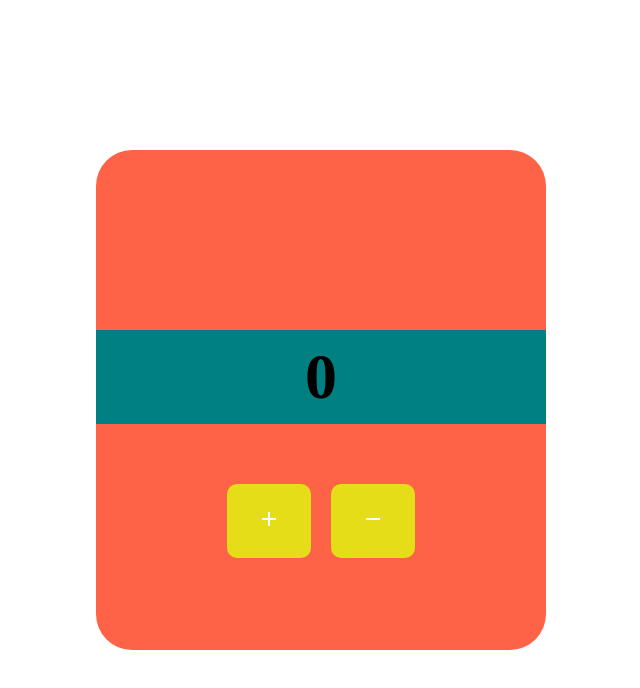
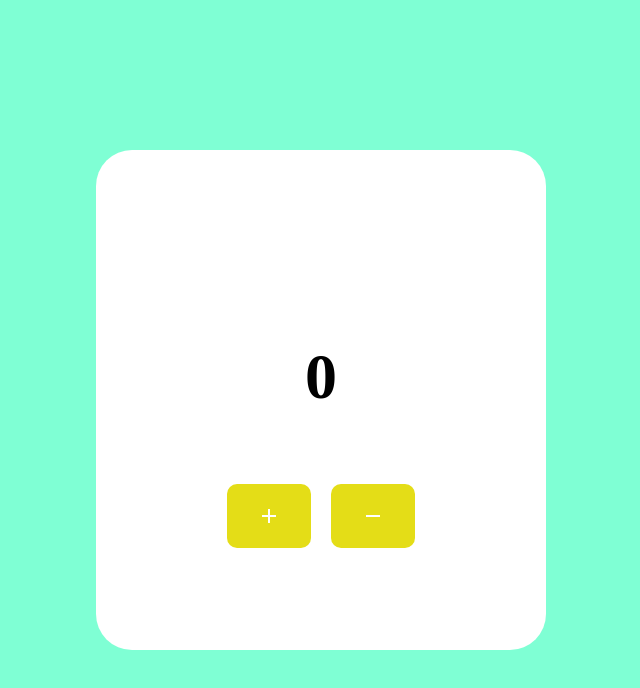
Before and after one commit to alnoman-stack/React_all_in_one, a React (Create React App) app in the folder my-app/: page / in a window 1280 px wide. Shown: the top 688 px of the page, without its empty margins (319-959 px from the left). Built offline with nearby package versions, Linux system fonts and the light colour scheme.

Commit message:
add material-ui-feature

```diff
--- a/my-app/src/components/challenge/challenge8.css
+++ b/my-app/src/components/challenge/challenge8.css
@@ -7,6 +7,7 @@
 .main_div {
     width: 100%;
     height: 100vh;
+    background-color: aquamarine;
     display: flex;
     justify-content: center;
     align-items: center;
@@ -15,7 +16,7 @@
 .center_div {
     width: 450px;
     height: 500px;
-    background-color: tomato;
+    background-color: #fff;
     text-align: center;
     padding: 50px 0;
     border-radius: 36px;
@@ -23,7 +24,7 @@
 
 .center_div h1 {
     width: 100%;
-    background-color: teal;
+    /* background-color: teal; */
     padding: 10px 0;
     font-size: 4rem;
     margin-top: 130px;
@@ -36,7 +37,8 @@
 .center_div button {
     padding: 20px 30px;
     margin: 10px;
-    font-size: 30px;
+    font-size: 50px;
+    color: red;
     font-weight: bold;
     border: none;
     outline: none;
--- a/my-app/src/components/challenge/challenge8.js
+++ b/my-app/src/components/challenge/challenge8.js
@@ -2,6 +2,8 @@ import React, { useState } from "react";
 
 import AddIcon from "@mui/icons-material/Add";
 import RemoveIcon from "@mui/icons-material/Remove";
+import Button from "@mui/material/Button";
+import Tooltip from "@mui/material/Tooltip";
 
 import "./challenge8.css";
 
@@ -25,12 +27,17 @@ const Challenge8 = () => {
         <div className="center_div">
           <h1>{inc}</h1>
           <div className="btn_div">
-            <button onClick={Inc}>
-              <AddIcon />
-            </button>
-            <button onClick={Dec}>
-              <RemoveIcon />
-            </button>
+            <Tooltip title="Add">
+              <Button onClick={Inc}>
+                <AddIcon />
+              </Button>
+            </Tooltip>
+
+            <Tooltip title="Delete">
+              <Button onClick={Dec}>
+                <RemoveIcon />
+              </Button>
+            </Tooltip>
           </div>
         </div>
       </div>
```
